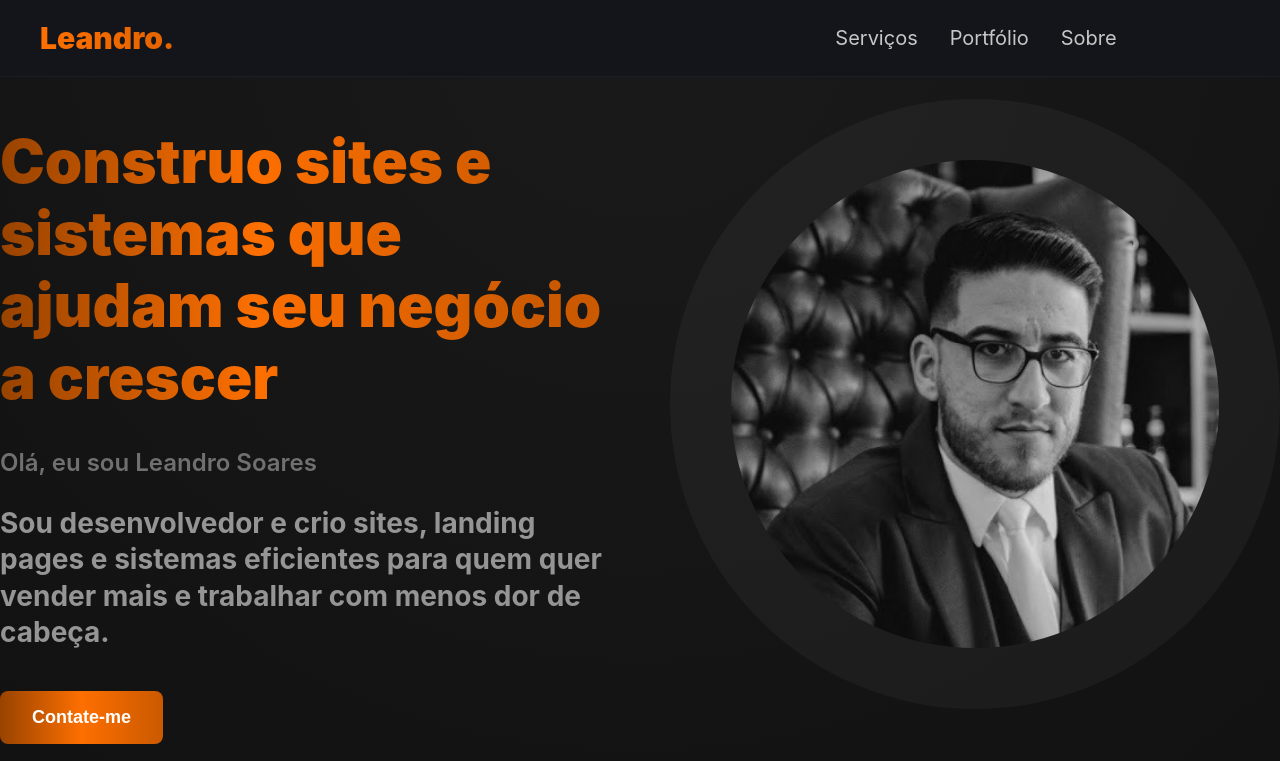
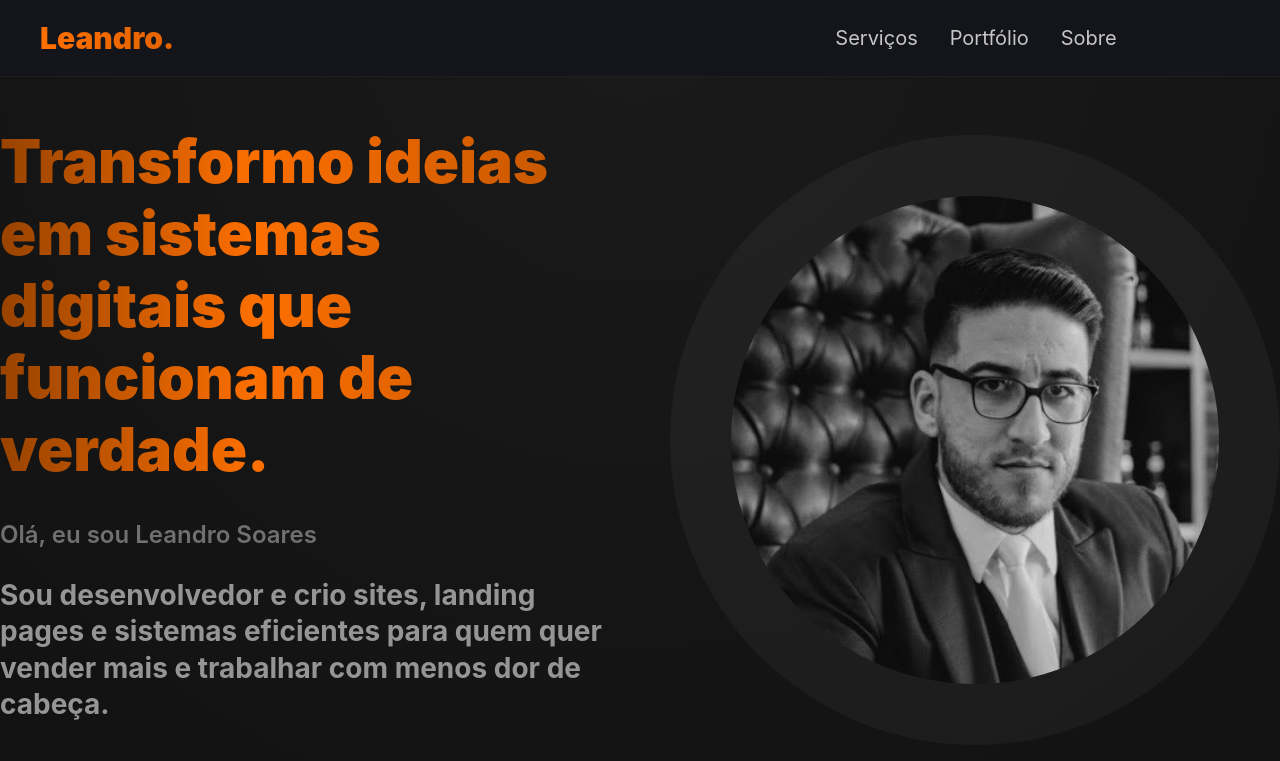
Before and after one commit to leandrosoares658/site-portifolio, a React (Vite) app: page /home in a window 1280 px wide. Shown: the top 761 px of the page. Built offline with nearby package versions, Linux system fonts and the light colour scheme.

Commit message:
Primeira headline

```diff
--- a/src/sections/Hero/Hero.jsx
+++ b/src/sections/Hero/Hero.jsx
@@ -8,7 +8,7 @@
         <section className="hero" id="home">
             <div className="hero__content">
                 <h1>
-                    Construo sites e sistemas que ajudam seu negócio a crescer
+                    Transformo ideias em sistemas digitais que funcionam de verdade.
                 </h1>
 
 
```
